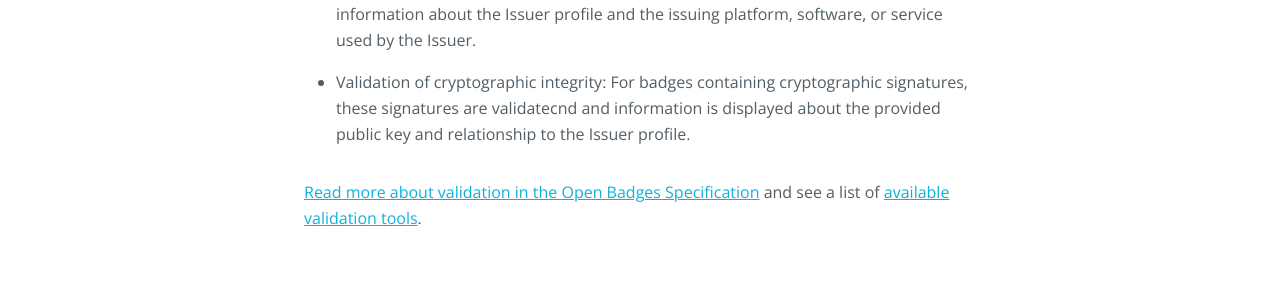
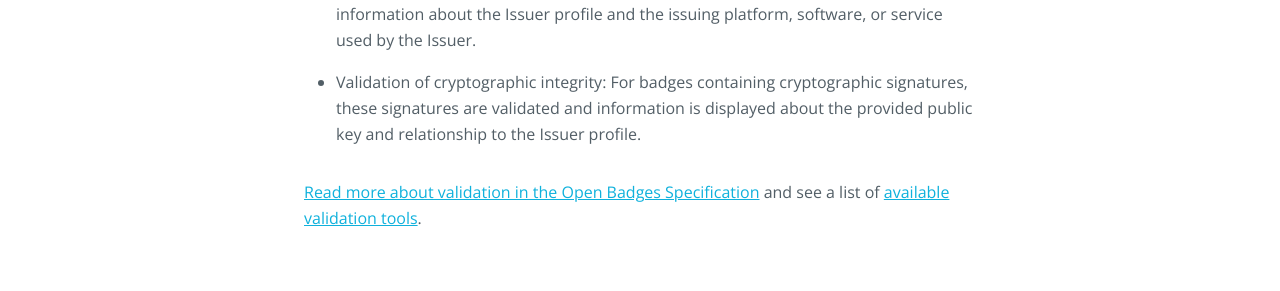
Before and after one commit to mozilla/openbadges.org-static, a Jekyll site: the page built from get-started/consuming-badges/index.md, in a window 1280 px wide. Shown: the part 1032-1323 px from the top of the page. Built offline with Jekyll 4.4.1, drawn with Linux system fonts in a browser that asks for light colours.

Commit message:
Crytzer Understand Badges
Fixed line 17 - validatecnd to validated

```diff
--- a/get-started/consuming-badges/index.md
+++ b/get-started/consuming-badges/index.md
@@ -14,6 +14,6 @@ A good Open Badges validator ensures a number of checks pass:
 * Validation of expiration: Open Badges may have expiration dates, allowing organizations to issue badges for skills or authorizations which are only valid for a set period of time. Validators will check that a badge hasn’t expired.
 * Validation of Structural validity: Badge metadata should be properly structured according to the Open Badges Specification, including relationships between components to detect integrity problems that may indicate foul play.
 * Validation of Issuer identity: Open Badges contain profile information about the Issuer who awarded the credential, including contact information if additional questions arise. Good validators make it easy for Consumers to see the relevant information about the Issuer profile and the issuing platform, software, or service used by the Issuer.
-* Validation of cryptographic integrity: For badges containing cryptographic signatures, these signatures are validatecnd and information is displayed about the provided public key and relationship to the Issuer profile.
+* Validation of cryptographic integrity: For badges containing cryptographic signatures, these signatures are validated and information is displayed about the provided public key and relationship to the Issuer profile.
 
 [Read more about validation in the Open Badges Specification](https://openbadgespec.org/#badge-verification) and see a list of [available validation tools](https://openbadgespec.org/tools/#verification).
```
